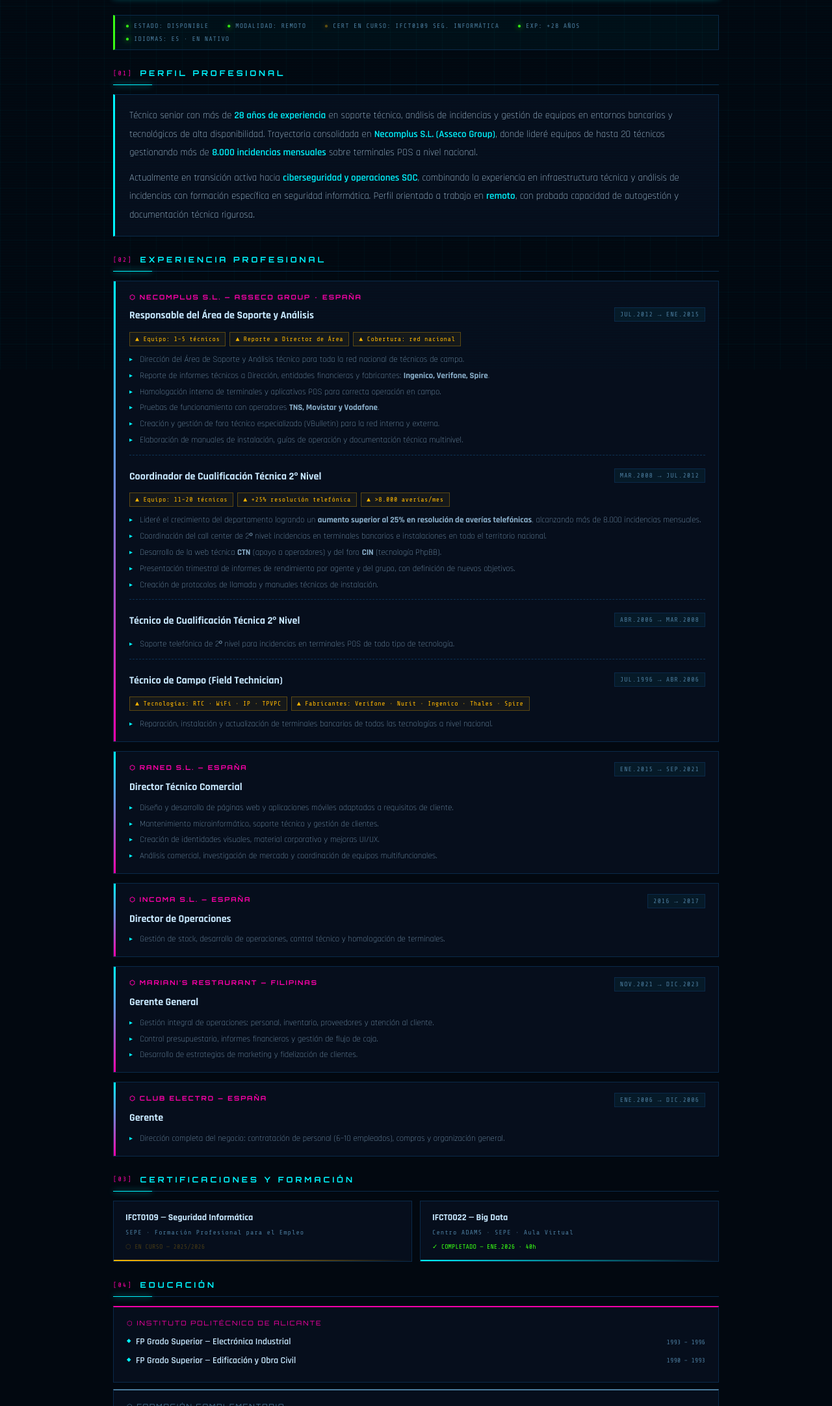
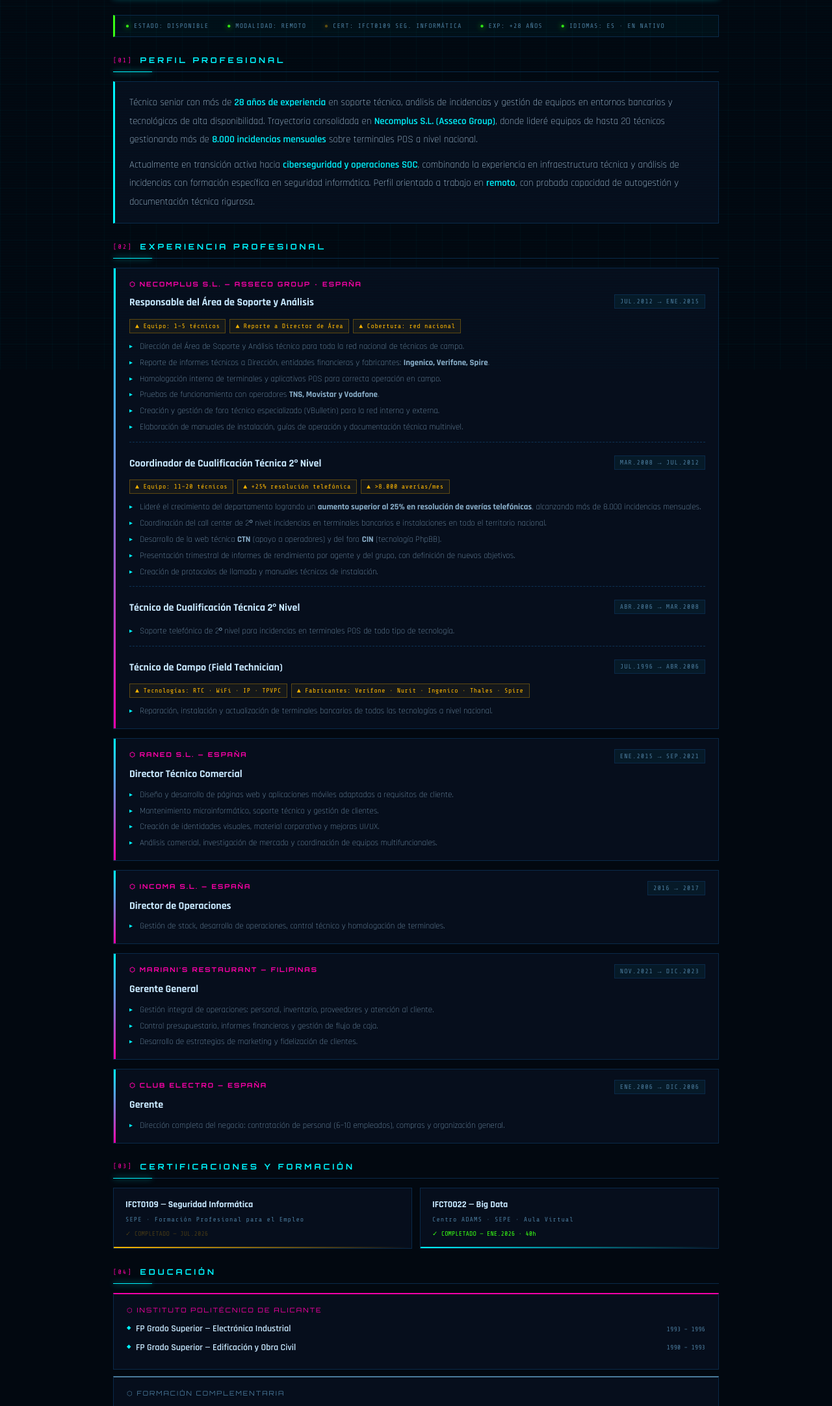
Before and after one commit to edwardvarelamariani-bit/Edward_Varela, a plain HTML site: page index.html in a window 1280 px wide. Shown: the part 231-2395 px from the top of the page at 65% size. Drawn offline with nearby package versions, Linux system fonts and the light colour scheme.

Commit message:
Modify certification status and completion date
Updated certification status and completion date in the status bar and certification grid.

```diff
--- a/index.html
+++ b/index.html
@@ -321,7 +321,7 @@
   <div class="status-bar section">
     <div class="status-item"><span class="dot">●</span> ESTADO: DISPONIBLE</div>
     <div class="status-item"><span class="dot">●</span> MODALIDAD: REMOTO</div>
-    <div class="status-item"><span class="dot-a">●</span> CERT EN CURSO: IFCT0109 SEG. INFORMÁTICA</div>
+    <div class="status-item"><span class="dot-a">●</span> CERT: IFCT0109 SEG. INFORMÁTICA</div>
     <div class="status-item"><span class="dot">●</span> EXP: +28 AÑOS</div>
     <div class="status-item"><span class="dot">●</span> IDIOMAS: ES · EN NATIVO</div>
   </div>
@@ -486,7 +486,7 @@
       <div class="cert-card active">
         <div class="cert-title">IFCT0109 — Seguridad Informática</div>
         <div class="cert-inst">SEPE · Formación Profesional para el Empleo</div>
-        <div class="cert-date wip">⬡ EN CURSO — 2025/2026</div>
+        <div class="cert-date wip">✓ COMPLETADO — JUL.2026</div>
       </div>
       <div class="cert-card">
         <div class="cert-title">IFCT0022 — Big Data</div>
```
